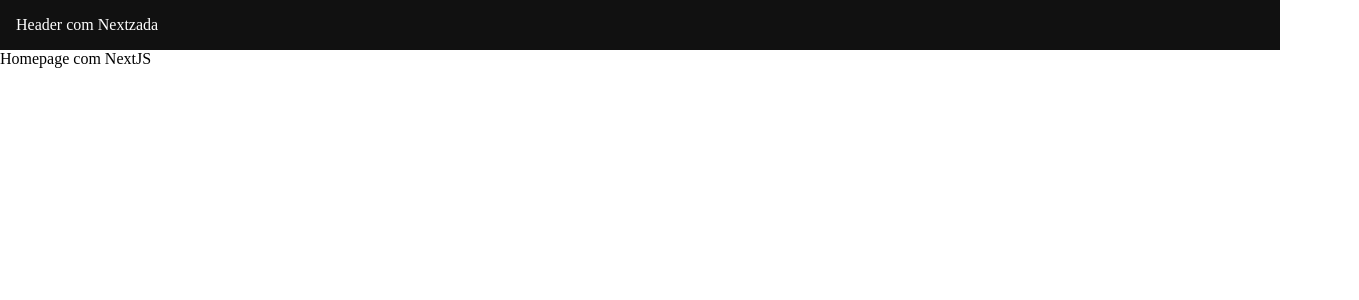
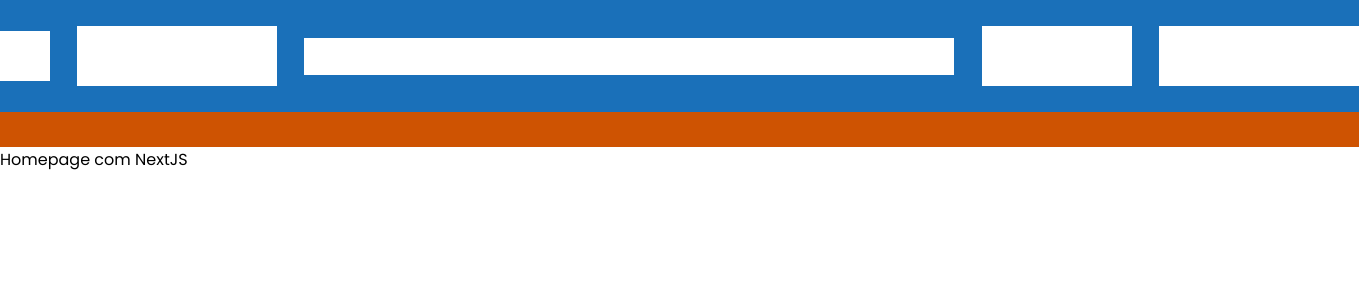
Before and after one commit to Scalibacon/nextjs-store, a Next.js app: page / in a window 1280 px wide. Shown: the top 300 px of the page, 1359 px wide, since content can reach past the window. Built offline with nearby package versions, Linux system fonts and the light colour scheme.

Commit message:
header skeleton

```diff
--- /dev/null
+++ b/src/components/HamburgerMenu/HamburgerMenu.module.scss
@@ -0,0 +1,5 @@
+.hamburger{
+  width: 50px;
+  height: 50px;
+  background-color: white;
+}
--- /dev/null
+++ b/src/components/HamburgerMenu/index.tsx
@@ -0,0 +1,9 @@
+import styles from './HamburgerMenu.module.scss';
+
+const HamburgerMenu = () => {
+  return (
+    <div className={styles.hamburger}/>
+  )
+}
+
+export default HamburgerMenu;
--- a/src/components/Header/Header.module.scss
+++ b/src/components/Header/Header.module.scss
@@ -1,6 +1,59 @@
+$header-children-width: clamp(400px, 100%, 1500px);
+
 .header{
   width: 100%;
-  padding: 1rem;
-  background-color: rgb(17 17 17);
+
+  display: flex;
+  flex-direction: column;
+  align-items: center;
+  justify-content: center;
+
+  background-color: rgb(var(--theme-color));
   color: rgb(255 255 255);
+
+  main{
+    width: $header-children-width;
+    height: 112px;
+    padding: 1.5rem 0;
+    display: flex;
+    align-items: center;
+    gap: 1.7rem;
+    background-color: rgb(var(--white), 10%);
+
+    .logo{
+      width: 200px;
+      height: 60px;
+      background-color: white;
+    }
+    .searchContainer{
+      width: 650px;
+      height: 37px;
+      background-color: white;
+    }
+    .accessContainer{
+      width: 150px;
+      height: 60px;
+      background-color: white;
+    }
+    .iconsContainer{
+      width: 200px;
+      height: 60px;
+      margin-left: auto;
+      background-color: white;
+    }
+  }
+  .navContainer{
+    width: 100%;
+    height: 35px;
+    display: flex;
+    align-items: center;
+    justify-content: center;
+    background-color: rgb(var(--contrast-color));
+
+    nav{
+      width: $header-children-width;
+      height: 100%;
+      background-color: rgb(10 10 10 / 20%);
+    }
+  }
 }
--- a/src/components/Header/index.tsx
+++ b/src/components/Header/index.tsx
@@ -1,8 +1,20 @@
 import styles from './Header.module.scss';
+import HamburgerMenu from '../HamburgerMenu';
 
 const Header = () => {
   return(
-    <header className={styles.header}>Header com Nextzada</header>
+    <header className={styles.header}>
+      <main>
+        <HamburgerMenu/>
+        <div className={styles.logo}/>
+        <div className={styles.searchContainer}></div>
+        <div className={styles.accessContainer}></div>
+        <div className={styles.iconsContainer}></div>
+      </main>
+      <section className={styles.navContainer}>
+        <nav></nav>
+      </section>
+    </header>
   )
 }
 
--- a/src/global/global.scss
+++ b/src/global/global.scss
@@ -1,5 +1,31 @@
+@import url('https://fonts.googleapis.com/css2?family=Permanent+Marker&family=Poppins:wght@400;600;700&family=Roboto:wght@400;700&display=swap');
+
 *{
   margin: 0;
   padding: 0;
   box-sizing: border-box;
 }
+html, body{
+  min-width: fit-content;
+}
+body{
+  width: 100vw;
+  font-family: Poppins, sans-serif;
+  overflow-x: hidden;
+}
+a{
+  text-decoration: none;
+  color: inherit;
+}
+
+:root{
+  --theme-color: 0, 96, 177;
+  --contrast-color: 255, 101, 0;
+
+  --dark-color: 11, 11, 11;
+  --light-color: 250, 250, 251;
+
+  --text-dark: 66, 70, 77;
+
+  --white: 255, 255, 255;
+}
--- a/src/pages/index.tsx
+++ b/src/pages/index.tsx
@@ -1,9 +1,14 @@
 import { NextPage } from "next";
+import Head from "next/head";
 import Header from "../components/Header";
 
 const Home: NextPage = () => {
   return (
     <div>
+      <Head>
+        <title>Homepage</title>
+      </Head>
+
       <Header/>
       Homepage com NextJS
     </div>
```
